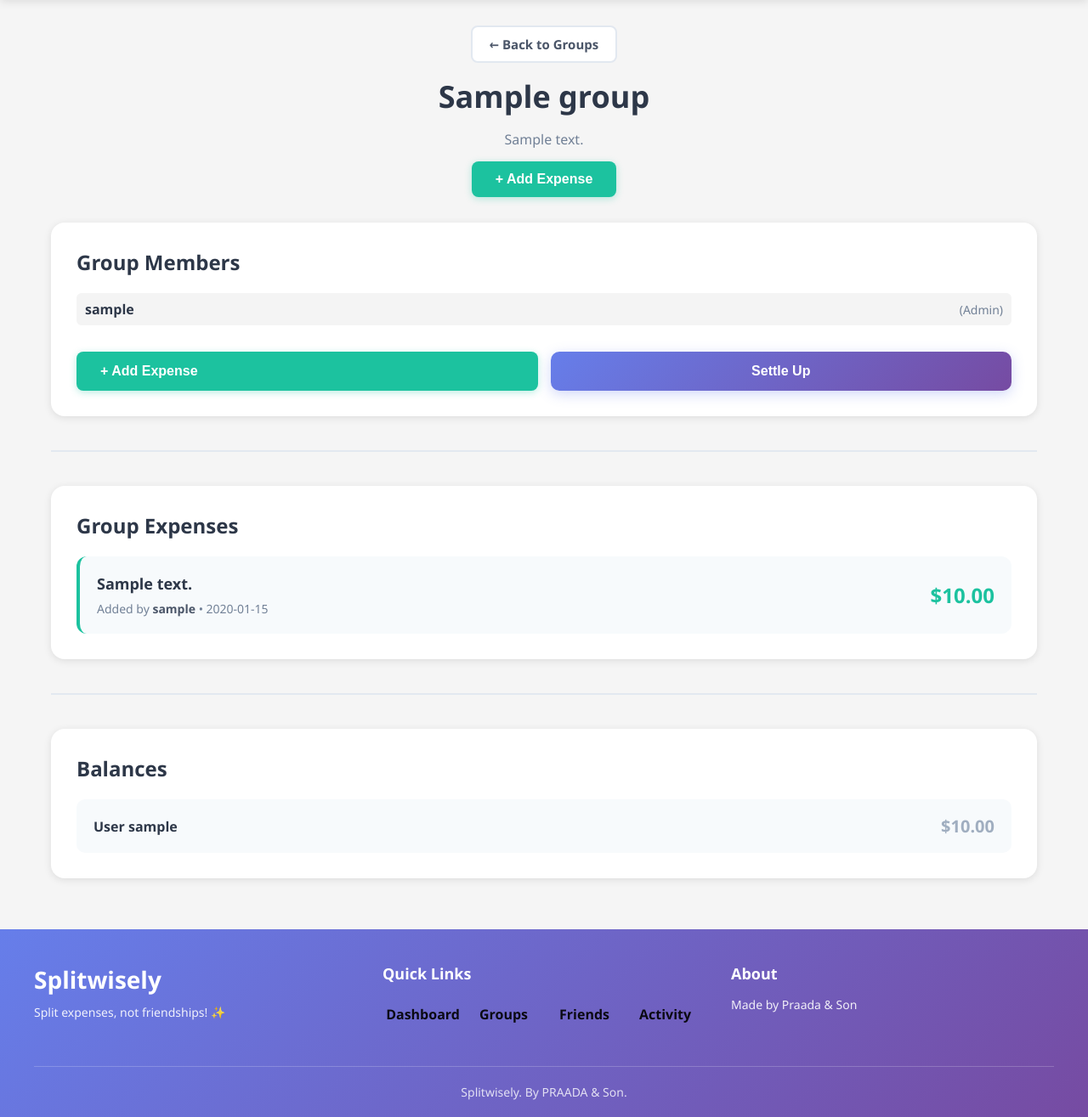
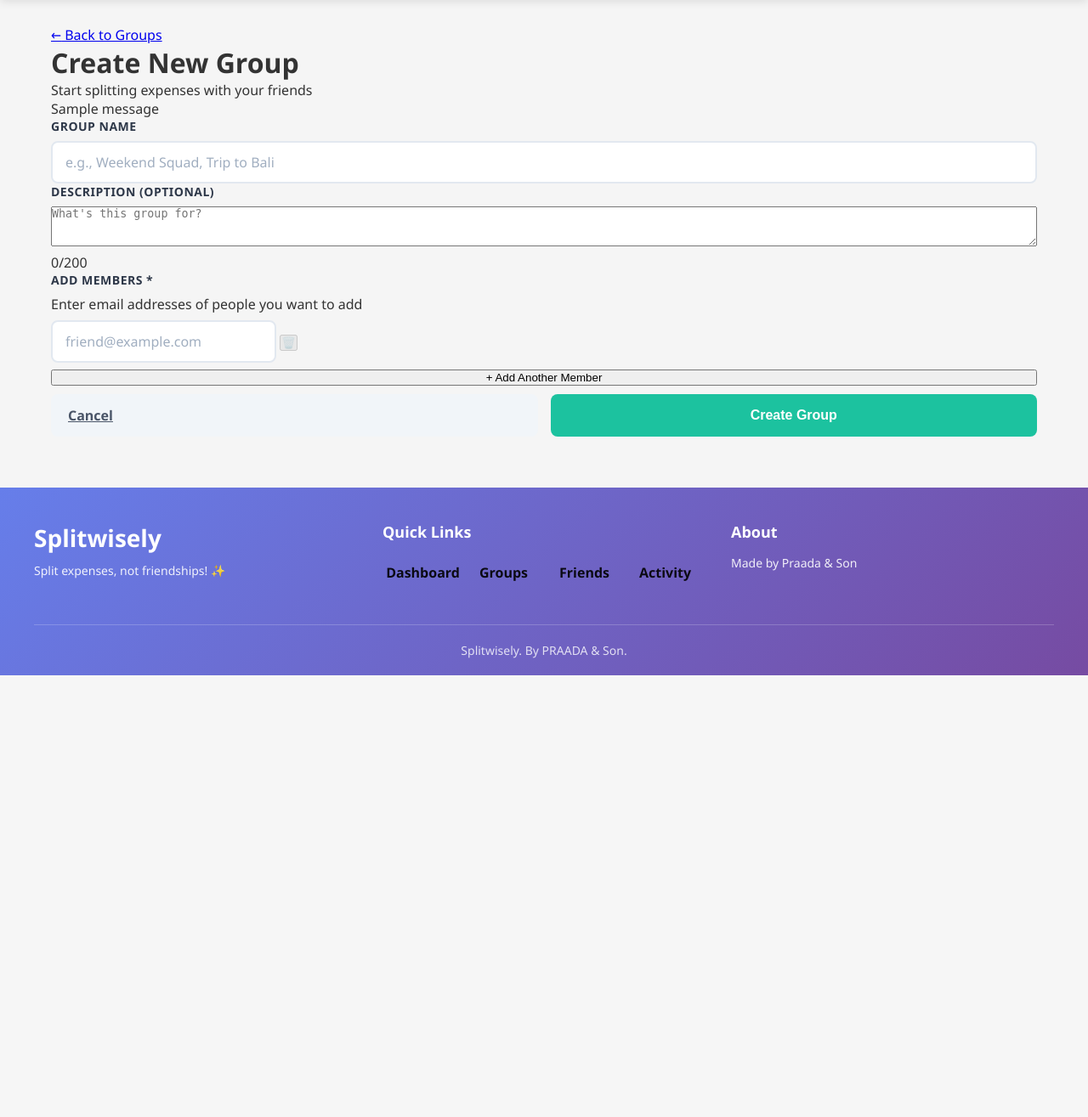
Before and after one commit to kartikgoel598/Splitwise_clone, a Flask app: template templates/create-group.html in a window 1280 px wide. Shown: the part 72-1387 px from the top of the page at 85% size. After the commit the page ends 867 px from the top, so only its background shows below. Run offline with Flask 3, Linux system fonts and the light colour scheme; the template is opened without the code that fills it: values that come from a table or form of the project are taken from there, most other values are stand-ins (such as "Sample title", 1, 10 or a date in 2020); one stand-in notice (Sample message) is shown.

Commit message:
rrsolving create group

```diff
--- a/templates/create-group.html
+++ b/templates/create-group.html
@@ -3,11 +3,11 @@
 <head>
     <meta charset="UTF-8">
     <meta name="viewport" content="width=device-width, initial-scale=1.0">
-    <title>{{ group.name }} - Split Wisely</title>
+    <title>Create Group - Split Wisely</title>
 
+    <!-- CSS files -->
     <link rel="stylesheet" href="{{ url_for('static', filename='css/style.css') }}">
-    <link rel="stylesheet" href="{{ url_for('static', filename='css/groups.css') }}">
-    <link rel="stylesheet" href="{{ url_for('static', filename='css/group-detail.css') }}">
+    <link rel="stylesheet" href="{{ url_for('static', filename='css/create-group.css') }}">
     <link rel="stylesheet" href="{{ url_for('static', filename='css/page-transitions.css') }}">
     <link rel="stylesheet" href="{{ url_for('static', filename='css/mobile-responsive.css') }}">
 </head>
@@ -16,171 +16,138 @@
     <!-- Navbar Component -->
     {% include 'components/navbar.html' %}
 
+    <!-- Main Content -->
     <div class="main-container">
 
-        <!-- Header -->
+        <!-- Back Button -->
         <div class="page-header">
-            <a href="{{ url_for('groups.index') }}" class="back-btn">← Back to Groups</a>
-            <h1 class="page-title">{{ group.name }}</h1>
-            <p class="page-subtitle">{{ group.description or "Group details" }}</p>
-            <button id="openAddExpense" class="create-group-btn">
-                + Add Expense
-            </button>
+            <a href="{{ url_for('groups.index') }}" class="back-btn">
+                <span>←</span> Back to Groups
+            </a>
         </div>
 
-        <!-- Group Summary -->
-        <div class="group-summary">
-            <h2 class="section-title">Group Members</h2>
-            <ul class="member-list">
-                {% for m in members %}
-                    <li class="member-item">
-                        <span class="member-name">{{ m['users']['username'] }}</span>
-                        <span class="member-role">({{ m['role'] }})</span>
-                    </li>
-                {% endfor %}
-            </ul>
+        <!-- Create Group Form Container -->
+        <div class="create-group-container">
 
-            <div class="action-buttons">
-                <button id="openAddExpense2" class="create-group-btn">+ Add Expense</button>
-                <button class="settle-btn">Settle Up</button>
-            </div>
+            <div class="form-card">
+
+                <div class="form-header">
+                    <h1>Create New Group</h1>
+                    <p>Start splitting expenses with your friends</p>
                 </div>
 
-        <hr class="divider">
-
-        <!-- Expenses Section -->
-        <div class="expenses-section">
-            <h2 class="section-title">Group Expenses</h2>
-
-            {% if expenses %}
-                <div class="expenses-list">
-                    {% for e in expenses %}
-                        <div class="expense-card">
-                            <div class="expense-info">
-                                <h3 class="expense-title">{{ e.description }}</h3>
-                                <p class="expense-meta">
-                                    Added by <strong>{{ e.users.username }}</strong> •
-                                    {{ e.created_at[:10] }}
-                                </p>
-                            </div>
-                            <div class="expense-amount">
-                                ${{ "%.2f"|format(e.amount) }}
-                            </div>
+                <!-- Flask Flash Messages -->
+                {% with messages = get_flashed_messages(with_categories=true) %}
+                    {% if messages %}
+                        {% for category, message in messages %}
+                            <div class="alert alert-{{ category }}">
+                                {{ message }}
                             </div>
                         {% endfor %}
-                </div>
-            {% else %}
-                <p class="empty-message">No expenses yet. Add one to get started 💸</p>
+                    {% endif %}
+                {% endwith %}
+
+                <!-- GROUP CREATION FORM -->
+                <form method="POST" action="{{ url_for('groups.create_group') }}" class="group-form" id="createGroupForm">
+                    {{ form.hidden_tag() }}
+
+                    <!-- Group Name -->
+                    <div class="form-group">
+                        {{ form.group_name.label(class='form-label') }}
+                        {{ form.group_name(class='form-input', placeholder='e.g., Weekend Squad, Trip to Bali') }}
+                        {% if form.group_name.errors %}
+                            {% for error in form.group_name.errors %}
+                                <span class="error-message show">{{ error }}</span>
+                            {% endfor %}
                         {% endif %}
                     </div>
 
-        <hr class="divider">
-
-        <!-- Balances -->
-        <div class="balances-section">
-            <h2 class="section-title">Balances</h2>
-            {% if balances %}
-                <ul class="balance-list">
-                    {% for b in balances %}
-                        <li class="balance-item">
-                            <span class="balance-user">User {{ b.username }}</span>
-                            <span class="balance-amount {% if b.net > 0 %}positive{% elif b.net < 0 %}negative{% else %}settled{% endif %}">
-                                ${{ "%.2f"|format(b.net) }}
-                            </span>
-                        </li>
+                    <!-- Group Description -->
+                    <div class="form-group">
+                        {{ form.description.label(class='form-label') }}
+                        {{ form.description(class='form-textarea', placeholder="What's this group for?", id='description', maxlength='200') }}
+                        <span class="char-count"><span id="charCount">0</span>/200</span>
+                        {% if form.description.errors %}
+                            {% for error in form.description.errors %}
+                                <span class="error-message show">{{ error }}</span>
                             {% endfor %}
-                </ul>
-            {% else %}
-                <p class="empty-message">No balances yet.</p>
                         {% endif %}
                     </div>
+
+                    <!-- Add Members -->
+                    <div class="form-group">
+                        <label class="form-label">
+                            Add Members <span class="required">*</span>
+                        </label>
+                        <p class="field-hint">Enter email addresses of people you want to add</p>
+
+                        <div class="members-input-container" id="membersContainer">
+                            {% if form.members %}
+                                {% for member_field in form.members %}
+                                    <div class="member-input-row">
+                                        {{ member_field(class='form-input member-email-input', placeholder='friend@example.com') }}
+                                        <button type="button" class="remove-member-btn" {% if loop.first and loop.length == 1 %}disabled{% endif %}>
+                                            🗑️
+                                        </button>
+                                    </div>
+                                {% endfor %}
+                            {% else %}
+                                <!-- Default if no members -->
+                                <div class="member-input-row">
+                                    <input
+                                        type="email"
+                                        name="members-0"
+                                        class="form-input member-email-input"
+                                        placeholder="friend@example.com"
+                                        required
+                                    >
+                                    <button type="button" class="remove-member-btn" disabled>
+                                        🗑️
+                                    </button>
+                                </div>
+                            {% endif %}
                         </div>
 
-    <!-- Add Expense Modal -->
-    <div class="modal-overlay" id="addExpenseModal">
-        <div class="modal-content">
-            <div class="modal-header">
-                <h2>Add Expense</h2>
-                <button class="close-modal" id="closeAddExpense">&times;</button>
+                        <button type="button" class="add-member-btn" id="addMemberBtn">
+                            <span>+</span> Add Another Member
+                        </button>
+
+                        {% if form.members.errors %}
+                            {% for error in form.members.errors %}
+                                <span class="error-message show">{{ error }}</span>
+                            {% endfor %}
+                        {% endif %}
                     </div>
 
-            <form method="POST" action="{{ url_for('expenses.add_expenses', group_id=group.id) }}" class="modal-form">
-                {{ add_expense_form.hidden_tag() }}
-
-                <div class="form-group">
-                    {{ add_expense_form.description.label(class="form-label") }}
-                    {{ add_expense_form.description(class="form-input", placeholder="Dinner at restaurant") }}
-                    {% for e in add_expense_form.description.errors %}
-                        <small class="error-message">{{ e }}</small>
-                    {% endfor %}
+                    <!-- Form Actions -->
+                    <div class="form-actions">
+                        <a href="{{ url_for('groups.index') }}" class="btn-cancel">Cancel</a>
+                        {{ form.submit(class='btn-submit') }}
                     </div>
 
-                <div class="form-group">
-                    {{ add_expense_form.amount.label(class="form-label") }}
-                    {{ add_expense_form.amount(class="form-input", placeholder="0.00") }}
-                    {% for e in add_expense_form.amount.errors %}
-                        <small class="error-message">{{ e }}</small>
-                    {% endfor %}
+                </form>
+
             </div>
 
-                <div class="form-group">
-                    {{ add_expense_form.paid_by.label(class="form-label") }}
-                    {{ add_expense_form.paid_by(class="form-input") }}
         </div>
 
-                <div class="form-group">
-                    {{ add_expense_form.split_type.label(class="form-label") }}
-                    {{ add_expense_form.split_type(class="form-radio") }}
     </div>
 
-                <div class="modal-actions">
-                    <button type="button" class="btn-cancel" id="cancelAddExpense">Cancel</button>
-                    {{ add_expense_form.submit(class="btn-submit") }}
-                </div>
-            </form>
-        </div>
-    </div>
-
-    <!-- Settle Up Modal -->
-    <div class="modal-overlay" id="settleUpModal">
-        <div class="modal-content">
-            <div class="modal-header">
-                <h2>Settle Up</h2>
-                <button class="close-modal" id="closeSettleUp">&times;</button>
-            </div>
-
-            <form method="POST" action="{{ url_for('payments.settle_up', group_id=group.id) }}" class="modal-form">
-                {{ settle_form.hidden_tag() }}
-
-                <div class="form-group">
-                    {{ settle_form.pay_to.label(class="form-label") }}
-                    {{ settle_form.pay_to(class="form-input") }}
-                    {% for e in settle_form.pay_to.errors %}
-                        <small class="error-message">{{ e }}</small>
-                    {% endfor %}
-                </div>
-
-                <div class="form-group">
-                    {{ settle_form.amount.label(class="form-label") }}
-                    {{ settle_form.amount(class="form-input", placeholder="Enter amount") }}
-                    {% for e in settle_form.amount.errors %}
-                        <small class="error-message">{{ e }}</small>
-                    {% endfor %}
-                </div>
-
-                <div class="modal-actions">
-                    <button type="button" class="btn-cancel" id="cancelSettleUp">Cancel</button>
-                    {{ settle_form.submit(class="btn-submit") }}
-                </div>
-            </form>
+    <!-- Success/Error Messages Modal -->
+    <div class="message-modal" id="messageModal" style="display: none;">
+        <div class="message-content">
+            <span class="message-icon" id="messageIcon">✅</span>
+            <h3 id="messageTitle">Success!</h3>
+            <p id="messageText">Group created successfully!</p>
+            <button id="messageOkBtn" class="message-ok-btn">OK</button>
         </div>
     </div>
 
     <!-- Footer Component -->
     {% include 'components/footer.html' %}
 
-    <!-- JavaScript -->
+    <!-- JavaScript files -->
     <script src="{{ url_for('static', filename='js/app.js') }}"></script>
-    <script src="{{ url_for('static', filename='js/group-detail.js') }}"></script>
+    <script src="{{ url_for('static', filename='js/create-group.js') }}"></script>
 </body>
 </html>
```
Lines whose indentation alone changed are shown as unchanged.
